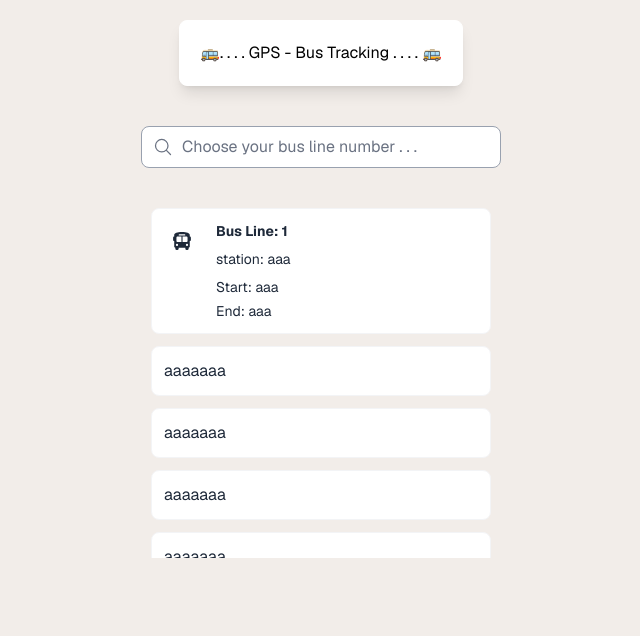
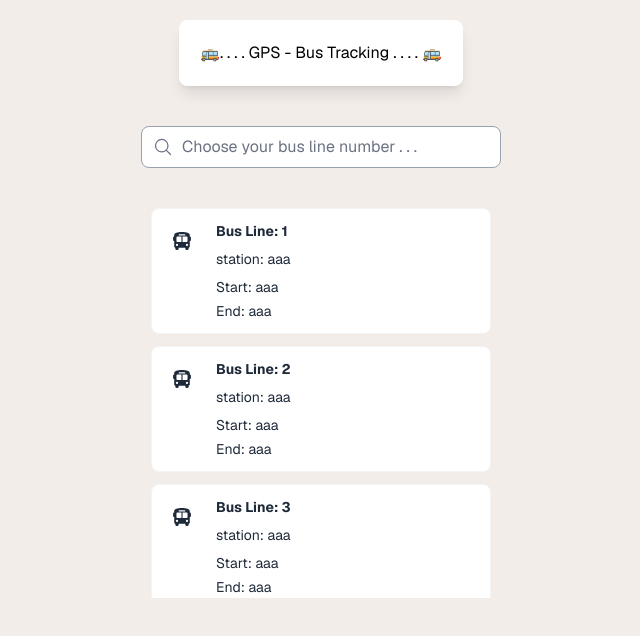
Before and after one commit to Haricane11/NextGPS, a Next.js app: page / in a window 1280 px wide. Shown: the top 636 px of the page, without its empty margins (319-959 px from the left). Built offline with nearby package versions, Linux system fonts and the light colour scheme.

Commit message:
Third commit

```diff
--- a/app/globals.css
+++ b/app/globals.css
@@ -24,3 +24,8 @@ body {
   color: var(--foreground);
   font-family: Arial, Helvetica, sans-serif;
 }
+
+html, body {
+  overflow: hidden;
+  height: 100%;
+}
--- a/app/page.tsx
+++ b/app/page.tsx
@@ -1,4 +1,4 @@
-import {MagnifyingGlassIcon } from "@heroicons/react/24/outline";
+import { MagnifyingGlassIcon } from "@heroicons/react/24/outline";
 
 export default function Home() {
   return (
@@ -14,8 +14,11 @@ export default function Home() {
           className="w-[360px] p-2 pl-10 border border-gray-400 rounded-lg bg-white placeholder-gray-500 focus:ring-green-500 focus:border-red-500"
         />
       </div>
-         <ul className="flex flex-col items-center w-[400px]  h-[350px] overflow-y-auto ">
-             <li className="flex text-gray-800 w-[340px] items-start space-x-4 p-3 bg-white border border-gray-100 rounded-lg cursor-pointer transition duration-200 hover:bg-indigo-50 hover:shadow-md mb-3">
+      <ul className="flex flex-col items-center w-[400px]  h-[390px] overflow-y-auto ">
+        {Array.from({ length: 60 }).map((_, i) => (
+          <li
+            key={i}
+            className="flex text-gray-800 w-[340px] items-start space-x-4 p-3 bg-white border border-gray-100 rounded-lg cursor-pointer transition duration-200 hover:bg-indigo-50 hover:shadow-md mb-3">
             <div
               className="flex-shrink-0 p-2  rounded-full mt-0.5"
             >
@@ -27,7 +30,7 @@ export default function Home() {
             <div className="flex flex-col  min-w-0">
               <div className='text-sm font-bold flex items-baseline justify-between mb-1'>
                 <p >
-                        Bus Line: 1
+                  Bus Line: {i+1}
                 </p>
               </div>
 
@@ -46,39 +49,8 @@ export default function Home() {
                 End: aaa
               </p>
             </div>
-
-
           </li>
-             <li className="flex text-gray-800 w-[340px] items-start space-x-4 p-3 bg-white border border-gray-100 rounded-lg cursor-pointer transition duration-200 hover:bg-indigo-50 hover:shadow-md mb-3">
-              aaaaaaa
-             </li>
-             <li className="flex text-gray-800 w-[340px] items-start space-x-4 p-3 bg-white border border-gray-100 rounded-lg cursor-pointer transition duration-200 hover:bg-indigo-50 hover:shadow-md mb-3">
-              aaaaaaa
-             </li>
-             <li className="flex text-gray-800 w-[340px] items-start space-x-4 p-3 bg-white border border-gray-100 rounded-lg cursor-pointer transition duration-200 hover:bg-indigo-50 hover:shadow-md mb-3">
-              aaaaaaa
-             </li>
-               <li className="flex text-gray-800 w-[340px] items-start space-x-4 p-3 bg-white border border-gray-100 rounded-lg cursor-pointer transition duration-200 hover:bg-indigo-50 hover:shadow-md mb-3">
-              aaaaaaa
-             </li>
-               <li className="flex text-gray-800 w-[340px] items-start space-x-4 p-3 bg-white border border-gray-100 rounded-lg cursor-pointer transition duration-200 hover:bg-indigo-50 hover:shadow-md mb-3">
-              aaaaaaa
-             </li>
-               <li className="flex text-gray-800 w-[340px] items-start space-x-4 p-3 bg-white border border-gray-100 rounded-lg cursor-pointer transition duration-200 hover:bg-indigo-50 hover:shadow-md mb-3">
-              aaaaaaa
-             </li>
-               <li className="flex text-gray-800 w-[340px] items-start space-x-4 p-3 bg-white border border-gray-100 rounded-lg cursor-pointer transition duration-200 hover:bg-indigo-50 hover:shadow-md mb-3">
-              aaaaaaa
-             </li>
-                <li className="flex text-gray-800 w-[340px] items-start space-x-4 p-3 bg-white border border-gray-100 rounded-lg cursor-pointer transition duration-200 hover:bg-indigo-50 hover:shadow-md mb-3">
-              aaaaaaa
-             </li>
-                <li className="flex text-gray-800 w-[340px] items-start space-x-4 p-3 bg-white border border-gray-100 rounded-lg cursor-pointer transition duration-200 hover:bg-indigo-50 hover:shadow-md mb-3">
-              aaaaaaa
-             </li>
-                <li className="flex text-gray-800 w-[340px] items-start space-x-4 p-3 bg-white border border-gray-100 rounded-lg cursor-pointer transition duration-200 hover:bg-indigo-50 hover:shadow-md mb-3">
-              aaaaaaa
-             </li>
+        ))}
       </ul>
     </div>
   );
```
Lines whose indentation alone changed are shown as unchanged.
